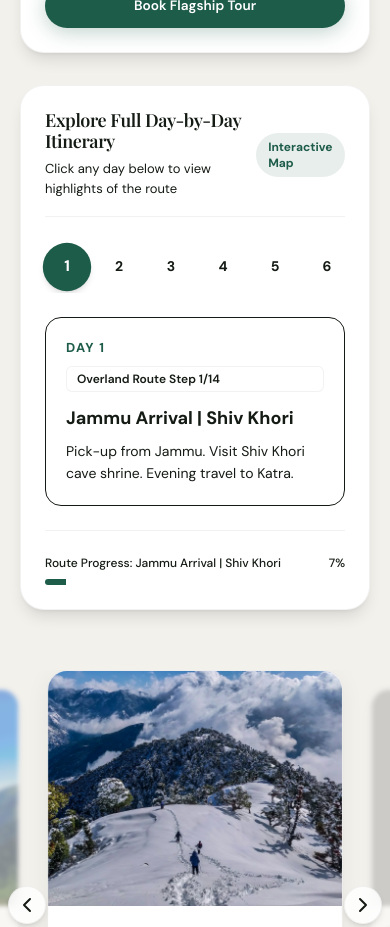
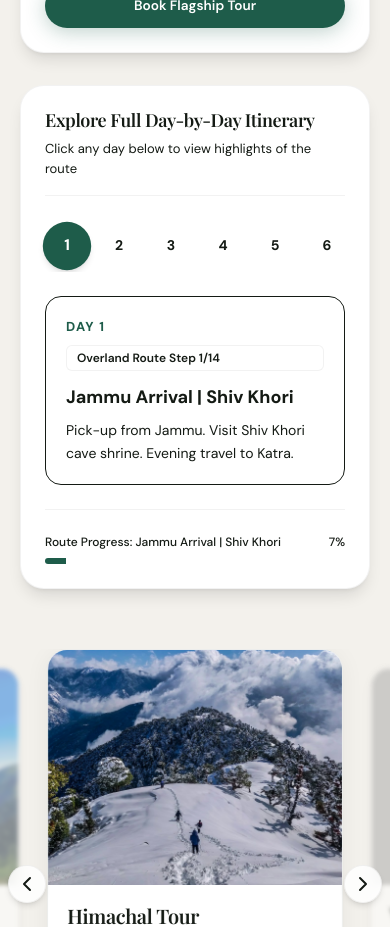
Before and after one commit to IM-SUNIL/K1, a Next.js app: page / in a window 390 px wide. Shown: the part 1680-2607 px from the top of the page. Built offline with nearby package versions, Linux system fonts and the light colour scheme; grey boxes are pictures that could not be loaded; a web font is replaced by a local one.

Commit message:
Hide interactive map badge on mobile in 14-day flagship itinerary header for clean layout and reduced card height

```diff
--- a/src/app/page.js
+++ b/src/app/page.js
@@ -310,7 +310,7 @@ export default function Home() {
                       <p className="text-[13px] text-muted">Click any day below to view highlights of the route</p>
                     </div>
                     <span
-                      className="text-xs font-bold px-3 py-1.5 rounded-full"
+                      className="hidden sm:inline-block text-xs font-bold px-3 py-1.5 rounded-full shrink-0"
                       style={{ backgroundColor: "rgba(30, 92, 74, 0.1)", color: "var(--accent)" }}
                     >
                       Interactive Map
```
